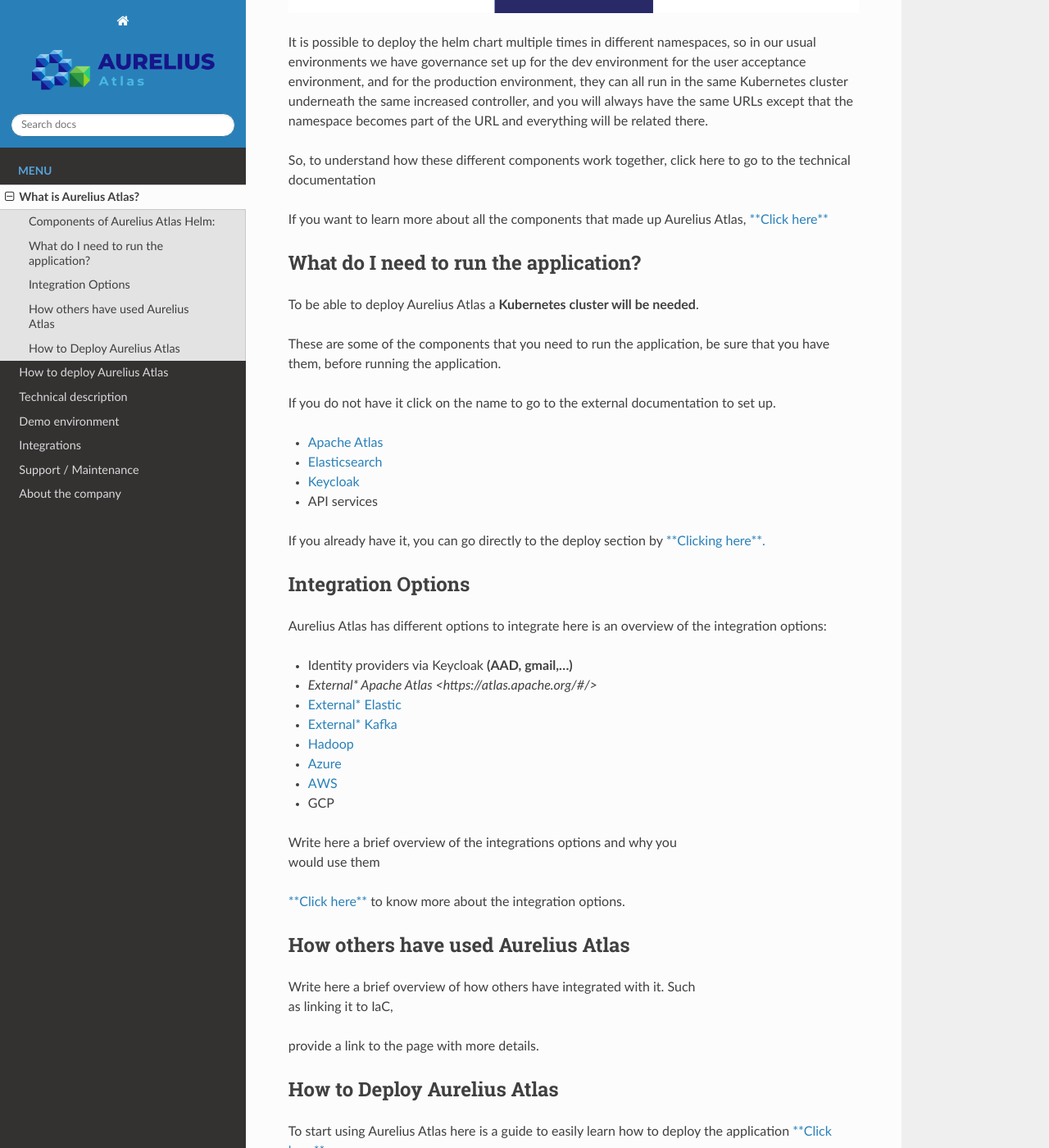
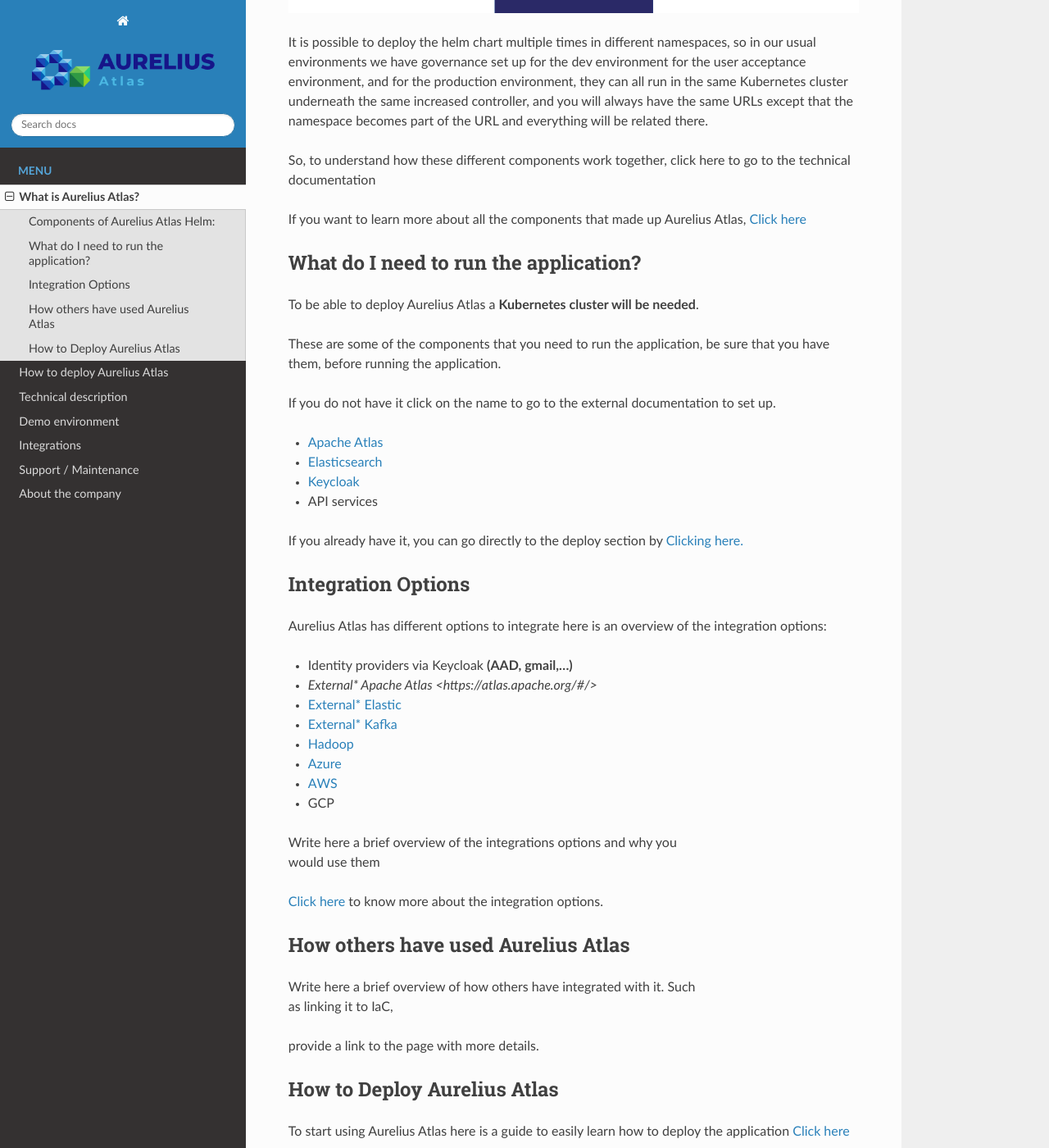
Before and after one commit to aureliusenterprise/doc_technical_manual, a Sphinx documentation site: the page built from DOc/docs/source/Options/what.rst, in a window 1280 px wide and 1400 px high, scrolled down 1934 px. Shown: the whole window at 82% size. Built offline with Sphinx 7.4.7 and the Read the Docs theme 2.0.0, drawn with Linux system fonts in a browser that asks for light colours; pages that are not in the unit, such as notebooks, are missing from menus; some of the changed text lies outside the part shown.

Commit message:
changes3

```diff
--- a/DOc/docs/source/Options/integration.rst
+++ b/DOc/docs/source/Options/integration.rst
@@ -23,9 +23,9 @@
 
 - External\* Apache Atlas
 
-- External \* Elastic
+- External\* Elastic
 
-- External \* Kafka
+- External\* Kafka
 
 - Hadoop
 
--- a/DOc/docs/source/Options/what.rst
+++ b/DOc/docs/source/Options/what.rst
@@ -35,12 +35,12 @@
 In addition to that we deployed a Keycloack which is our identity
 provider it’s open source also, which allows to integrate with all kinds
 of other identity providers like in our demo environment which you can
-try by `**Clicking here** <demo>`__.
+try by `Clicking here <demo>`__.
 
 We connect with Gmail, but you can also connect to an active directory
 somewhere, on top of that we have our actual user interface, which is
-included in what we call the `**Reverse proxy
-port** <#reverse-proxy>`__\.
+included in what we call the `Reverse proxy
+port <#reverse-proxy>`__\.
 
 This port have a lot of uses for searches and full text search but also
 with different facets, for that we are using the Elastic stack, so an
@@ -77,7 +77,7 @@
 here to go to the technical documentation
 
 If you want to learn more about all the components that made up Aurelius
-Atlas, `**Click here** <tech>`__
+Atlas, `Click here <tech>`__
 
 
 What do I need to run the application?
@@ -100,7 +100,7 @@
 -  API services
 
 If you already have it, you can go directly to the deploy section by
-`**Clicking here**. <how>`__
+`Clicking here. <how>`__
 
 Integration Options
 -------------------
@@ -127,7 +127,7 @@
 | Write here a brief overview of the integrations options and why you
 | would use them
 
-`**Click here** <integration>`__ to know more about the integration
+`Click here <integration>`__ to know more about the integration
 options.
 
 How others have used Aurelius Atlas
@@ -142,4 +142,4 @@
 ----------------------------
 
 To start using Aurelius Atlas here is a guide to easily learn how to
-deploy the application `**Click here** <how>`__
+deploy the application `Click here <how>`__
```
Also changed, not shown: DOc/docs/source/Options/demo.rst (+6 -6 lines), DOc/docs/source/Options/how.rst (+5 -4 lines).
